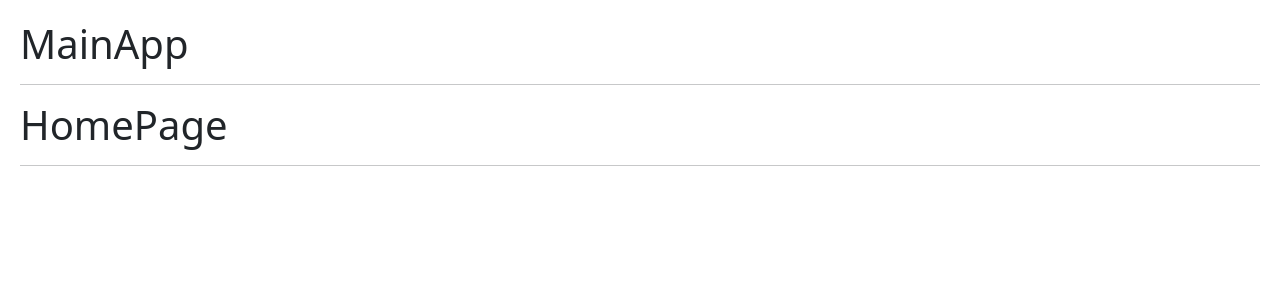
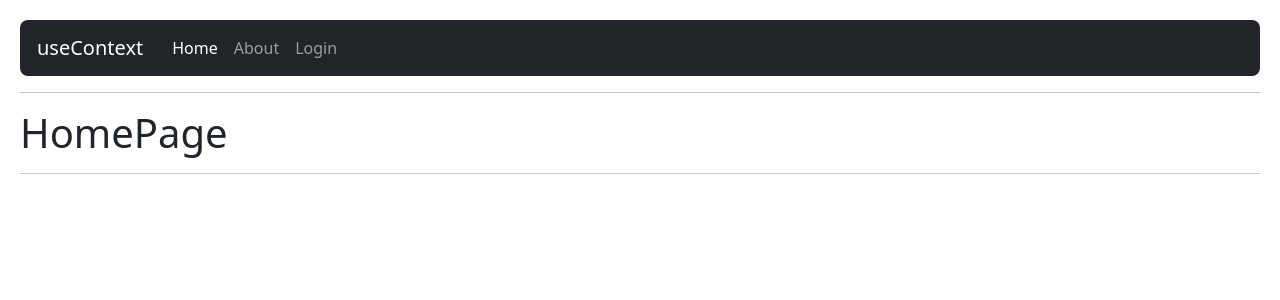
Before and after one commit to pallasuy/react-hookapp, a React (Vite) app: page / in a window 1280 px wide. Shown: the top 300 px of the page. Built offline with nearby package versions, Linux system fonts and the light colour scheme.

Commit message:
FIX: navegando con Link y componente Navbar (con NavLink de react-router-dom)

```diff
--- a/09-useContext/MainApp.jsx
+++ b/09-useContext/MainApp.jsx
@@ -1,12 +1,14 @@
-import { Navigate, Route, Routes } from "react-router-dom"
-import { AboutPage, HomePage, LoginPage } from "./index"
+import { Navigate, Route, Routes, Link } from "react-router-dom"
+import { AboutPage, HomePage, LoginPage, Navbar } from "./index"
+
 
 
 export const MainApp = () => {
     return (
         <>
-            <h1>MainApp</h1>
+            <Navbar />
             <hr />
+
             <Routes>
                 <Route path="/" element={<HomePage />} />
                 <Route path="login" element={<LoginPage />} />
--- /dev/null
+++ b/09-useContext/Navbar.jsx
@@ -0,0 +1,37 @@
+import { Link, NavLink } from "react-router-dom"
+
+export const Navbar = () => {
+    return (
+        <nav className="navbar navbar-expand-lg navbar-dark bg-dark rounded-3">
+            <div className="container-fluid">
+
+                <Link className="navbar-brand" to="/">useContext</Link>
+
+                <div className="collapse navbar-collapse" id="navbarNav">
+                    <ul className="navbar-nav">
+                        <NavLink
+                            className={({ isActive }) => `nav-link ${isActive ? 'active' : ''}`}
+                            to={"/"}
+                        >
+                            Home
+                        </NavLink>
+
+                        <NavLink
+                            className={({ isActive }) => `nav-link ${isActive ? 'active' : ''}`}
+                            to={"/about"}
+                        >
+                            About
+                        </NavLink>
+
+                        <NavLink
+                            className={({ isActive }) => `nav-link ${isActive ? 'active' : ''}`}
+                            to={"/login"}
+                        >
+                            Login
+                        </NavLink>
+                    </ul>
+                </div>
+            </div>
+        </nav>
+    )
+}
--- a/09-useContext/index.js
+++ b/09-useContext/index.js
@@ -2,3 +2,4 @@
 export * from './HomePage'
 export * from './MainApp'
 export * from './LoginPage'
+export * from './Navbar'
--- a/src/index.css
+++ b/src/index.css
@@ -6,3 +6,7 @@
     margin-right: 10px;
 
 }
+
+a {
+   padding: 5px;
+}
```
